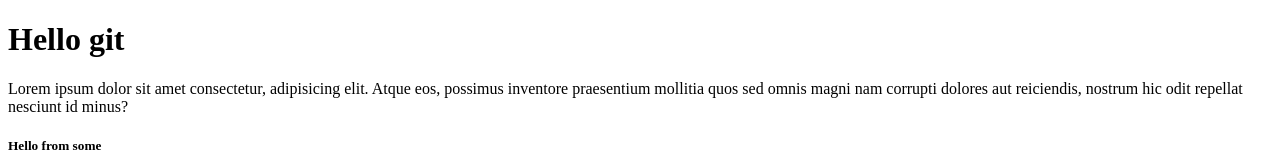
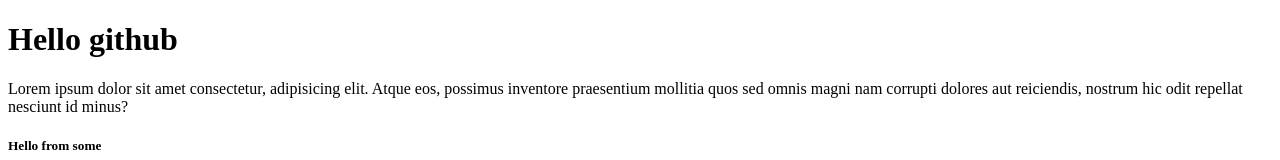
Before and after one commit to abdutech1/git-practice-extension, a plain HTML site: page index.html in a window 1280 px wide. Shown: the top 160 px of the page. Drawn offline with Linux system fonts and the light colour scheme.

Commit message:
change heading

```diff
--- a/index.html
+++ b/index.html
@@ -6,7 +6,7 @@
   <title>Document</title>
 </head>
 <body>
-  <h1>Hello git</h1>
+  <h1>Hello github</h1>
   <p>Lorem ipsum dolor sit amet consectetur, adipisicing elit. Atque eos, possimus inventore praesentium mollitia quos sed omnis magni nam corrupti dolores aut reiciendis, nostrum hic odit repellat nesciunt id minus?</p>
   <h5>Hello from some</h5>
   <b>Helooooooooo</b>
```
